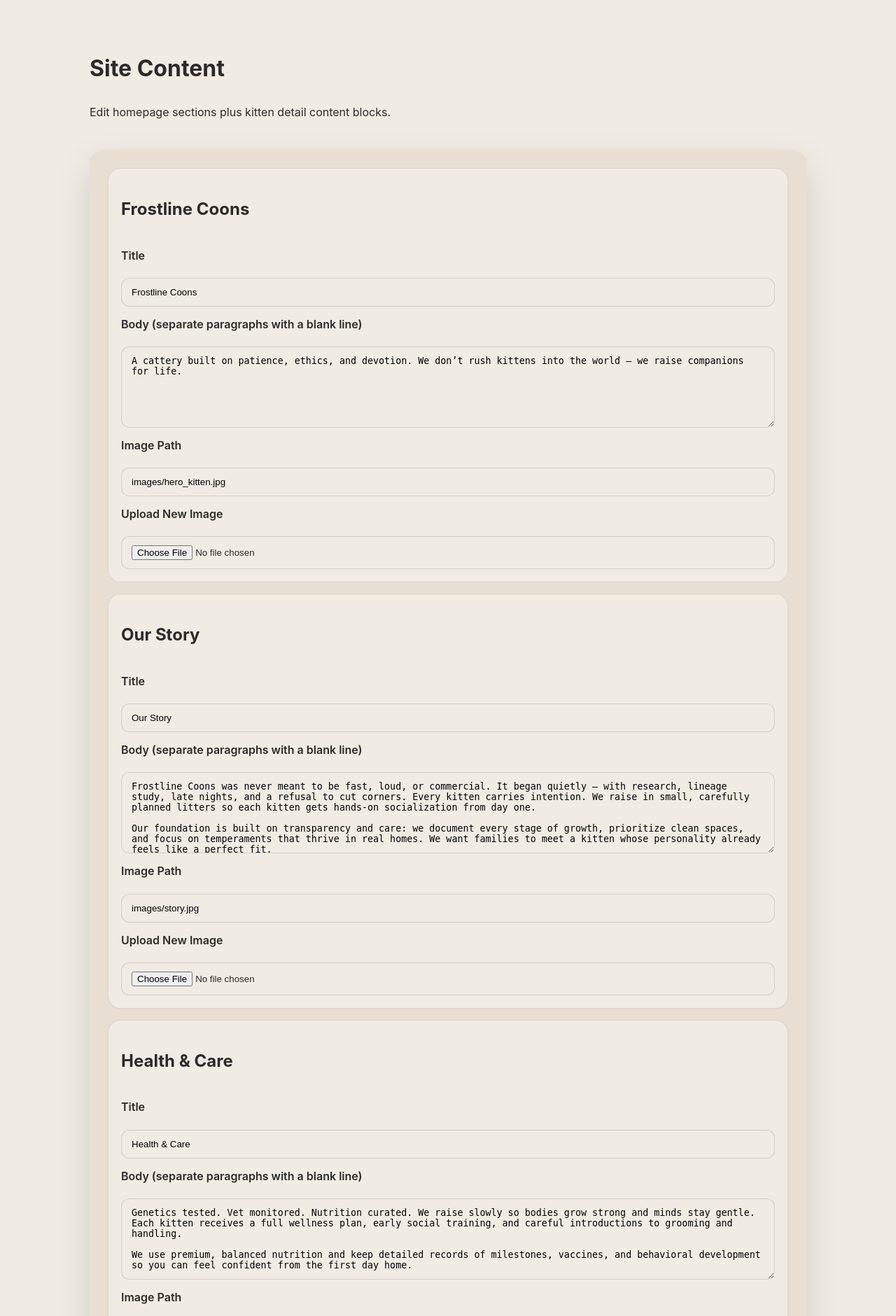
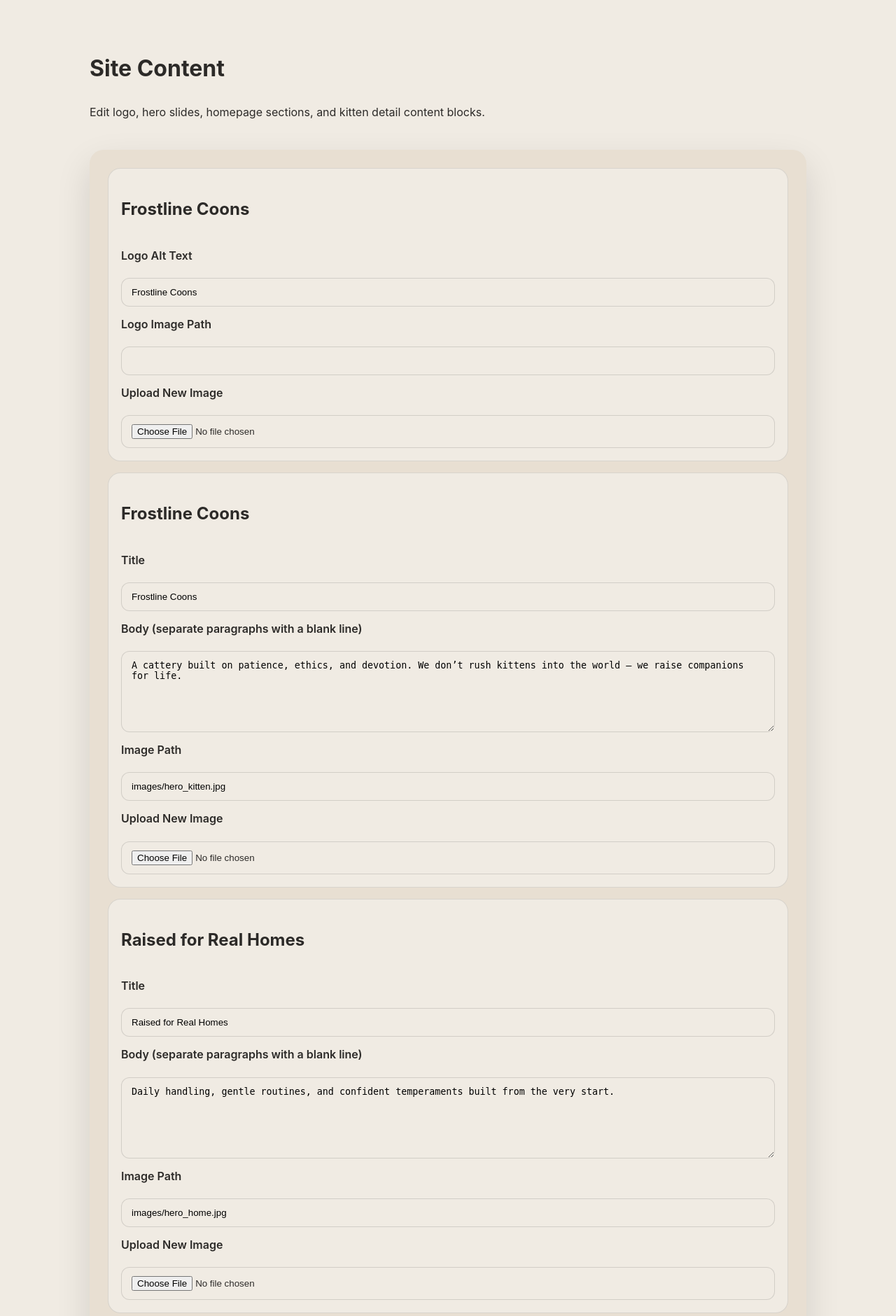
Before and after one commit to dwayneanderson237-afk/Frostline, a Flask app: page /admin/sections in a window 1280 px wide. Shown: the part 65-1945 px from the top of the page at 70% size. Run offline with Flask 3, Linux system fonts and the light colour scheme; the visitor is signed in with stand-in values (Sample User, id 1); data comes from the database, SQL or seed files in the repository.

Commit message:
Editable hero slider + navbar logo + limit kittens

```diff
--- a/app.py
+++ b/app.py
@@ -444,6 +444,12 @@ DEFAULT_TESTIMONIALS = [
 
 DEFAULT_SECTIONS = [
     {
+        "key": "logo",
+        "title": "Frostline Coons",
+        "body": "",
+        "image": ""
+    },
+    {
         "key": "hero",
         "title": "Frostline Coons",
         "body": (
@@ -451,6 +457,18 @@ DEFAULT_SECTIONS = [
             "We don’t rush kittens into the world — we raise companions for life."
         ),
         "image": "images/hero_kitten.jpg"
+    },
+    {
+        "key": "hero_slide_2",
+        "title": "Raised for Real Homes",
+        "body": "Daily handling, gentle routines, and confident temperaments built from the very start.",
+        "image": "images/hero_home.jpg"
+    },
+    {
+        "key": "hero_slide_3",
+        "title": "Safe Travel, Calm Arrivals",
+        "body": "Thoughtful travel planning by ground or air, with comfort and communication throughout.",
+        "image": "images/hero_delivery.jpg"
     },
     {
         "key": "story",
@@ -1681,7 +1699,12 @@ def kitten_image_url(folder, filename):
 
 @app.context_processor
 def inject_media_helpers():
-    return {"media_url": media_url, "kitten_image_url": kitten_image_url}
+    sections = fetch_sections()
+    return {
+        "media_url": media_url,
+        "kitten_image_url": kitten_image_url,
+        "site_sections": sections,
+    }
 
 
 def kitten_row_to_dict(row):
--- a/static/css/style.css
+++ b/static/css/style.css
@@ -49,6 +49,19 @@ img {
 
 .navbar .logo a:hover {
   opacity: 0.85;
+}
+
+.logo-link {
+  display: inline-flex;
+  align-items: center;
+  gap: 10px;
+}
+
+.logo-link img {
+  height: 36px;
+  width: auto;
+  display: block;
+  object-fit: contain;
 }
 
 .navbar ul.nav-links {
--- a/templates/admin/sections.html
+++ b/templates/admin/sections.html
@@ -4,7 +4,7 @@
 <div class="admin-header">
     <div>
         <h1>Site Content</h1>
-        <p>Edit homepage sections plus kitten detail content blocks.</p>
+        <p>Edit logo, hero slides, homepage sections, and kitten detail content blocks.</p>
     </div>
 </div>
 
@@ -13,18 +13,28 @@
     {% set key = section.section_key %}
     <div class="admin-section-card">
         <h2>{{ section.title }}</h2>
+        {% if key == "logo" %}
+        <label>Logo Alt Text</label>
+        <input type="text" name="{{ key }}_title" value="{{ section.title }}">
+        <input type="hidden" name="{{ key }}_body" value="{{ section.body }}">
+        {% else %}
         <label>Title</label>
         <input type="text" name="{{ key }}_title" value="{{ section.title }}">
+        {% endif %}
 
         {% if key in ["travel", "health_check", "adoption_journey"] %}
         <label>Body (one item per line — use "Title | Description" for cards/steps)</label>
         {% else %}
+        {% if key != "logo" %}
         <label>Body (separate paragraphs with a blank line)</label>
         {% endif %}
+        {% endif %}
+        {% if key != "logo" %}
         <textarea name="{{ key }}_body" rows="6">{{ section.body }}</textarea>
+        {% endif %}
 
         {% if key not in ["travel", "health_check", "adoption_journey"] %}
-        <label>Image Path</label>
+        <label>{% if key == "logo" %}Logo Image Path{% else %}Image Path{% endif %}</label>
         <input type="text" name="{{ key }}_image" value="{{ section.image }}">
 
         <label>Upload New Image</label>
```
Also changed, not shown: templates/index.html (+6 -20 lines), templates/layout.html (+10 -1 lines).
